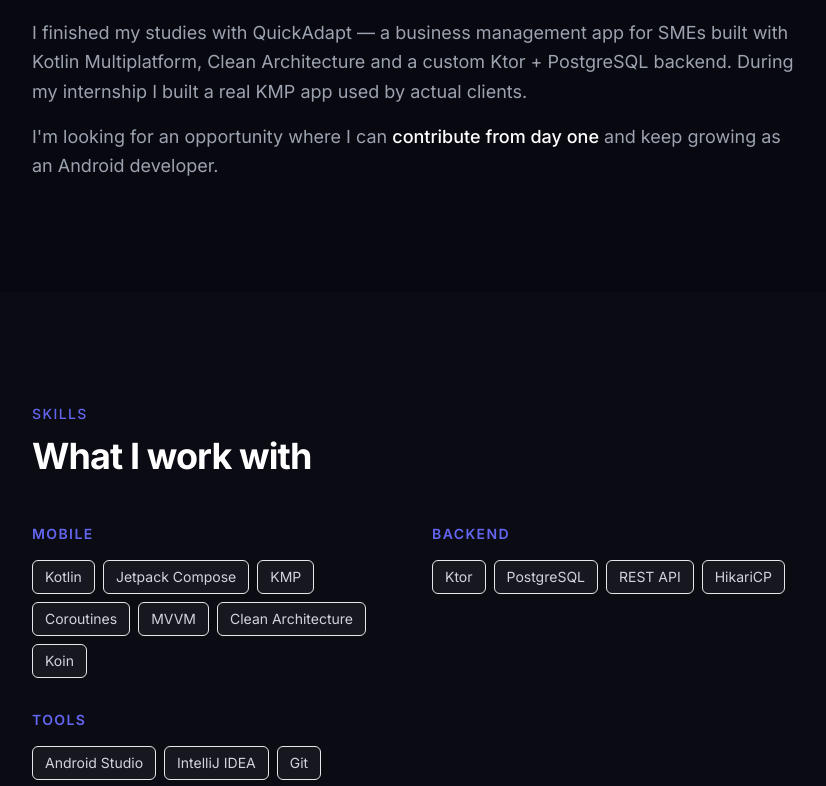
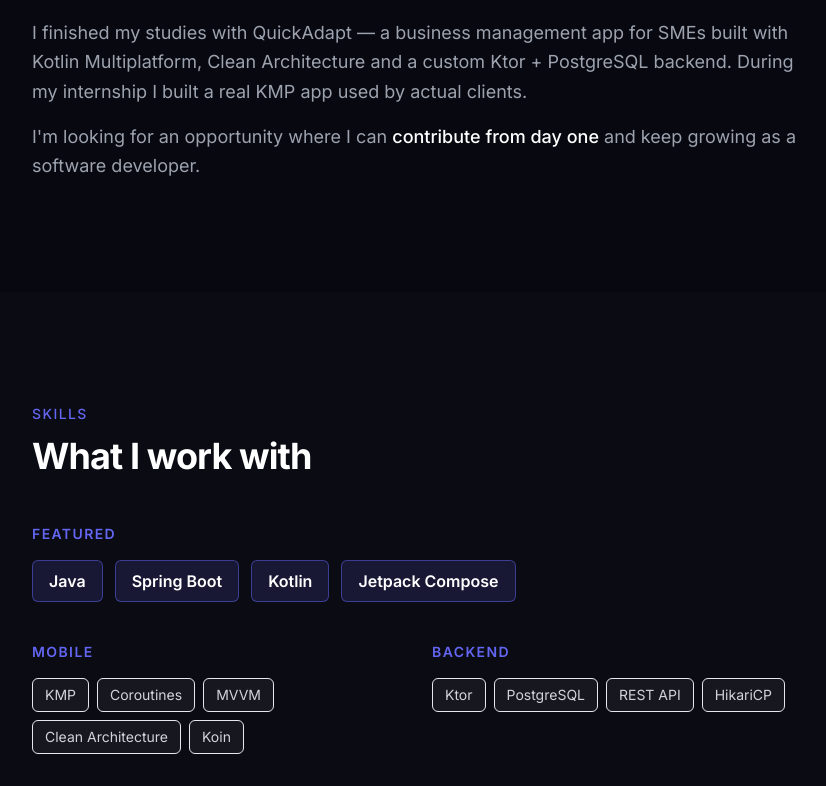
Before and after one commit to DavidBertsan/DavidBertsan.github.io, a React (Vite) app: page / in a window 1280 px wide. Shown: the part 1243-2029 px from the top of the page, without its empty margins (224-1050 px from the left). Built offline with nearby package versions, Linux system fonts and the light colour scheme.

Commit message:
feat: reposition portfolio as software developer with featured Java/Spring stack

```diff
--- a/index.html
+++ b/index.html
@@ -4,7 +4,7 @@
     <meta charset="UTF-8" />
     <link rel="icon" type="image/svg+xml" href="/favicon.svg" />
     <meta name="viewport" content="width=device-width, initial-scale=1.0" />
-    <meta name="description" content="David Bertomeu — Android & Multiplatform Developer. TFG DAM 2026." />
+    <meta name="description" content="David Bertomeu — Software Developer. TFG DAM 2026." />
     <title>David Bertomeu | Developer</title>
     <link rel="preconnect" href="https://fonts.googleapis.com" />
     <link rel="preconnect" href="https://fonts.gstatic.com" crossorigin />
--- a/src/LangContext.jsx
+++ b/src/LangContext.jsx
@@ -4,7 +4,7 @@ const translations = {
   en: {
     nav: ['About', 'Skills', 'Projects', 'Contact'],
     hero_greeting: "Hello, I'm",
-    hero_titles: ['Android Developer', 'KMP Developer', 'DAM Graduate'],
+    hero_titles: ['Software Developer', 'Full Stack Developer', 'DAM Graduate'],
     hero_cv: 'Download CV',
     hero_cta: 'View Projects',
     hero_scroll: 'Scroll',
@@ -14,10 +14,11 @@ const translations = {
     about_p2: "I finished my studies with QuickAdapt — a business management app for SMEs built with Kotlin Multiplatform, Clean Architecture and a custom Ktor + PostgreSQL backend. During my internship I built a real KMP app used by actual clients.",
     about_p3_pre: "I'm looking for an opportunity where I can ",
     about_p3_hl: 'contribute from day one',
-    about_p3_suf: ' and keep growing as an Android developer.',
+    about_p3_suf: ' and keep growing as a software developer.',
     skills_label: 'Skills',
     skills_heading: 'What I work with',
     skills_tools: 'Tools',
+    skills_featured: 'Featured',
     projects_label: 'Projects',
     projects_heading: 'Selected work',
     contact_label: 'Contact',
@@ -27,7 +28,7 @@ const translations = {
   es: {
     nav: ['Sobre mí', 'Habilidades', 'Proyectos', 'Contacto'],
     hero_greeting: 'Hola, soy',
-    hero_titles: ['Desarrollador Android', 'Desarrollador KMP', 'Graduado en DAM'],
+    hero_titles: ['Desarrollador de Software','Desarrollador Full Stack', 'Graduado en DAM'],
     hero_cv: 'Descargar CV',
     hero_cta: 'Ver proyectos',
     hero_scroll: 'Bajar',
@@ -37,10 +38,11 @@ const translations = {
     about_p2: 'Terminé el ciclo con QuickAdapt — una app de gestión empresarial para PYMEs con Kotlin Multiplatform, Clean Architecture y backend propio con Ktor y PostgreSQL. En mis prácticas construí una app KMP real usada por clientes reales.',
     about_p3_pre: 'Busco una oportunidad donde pueda ',
     about_p3_hl: 'aportar desde el primer día',
-    about_p3_suf: ' y seguir creciendo como desarrollador Android.',
+    about_p3_suf: ' y seguir creciendo como desarrollador de software.',
     skills_label: 'Habilidades',
     skills_heading: 'Con qué trabajo',
     skills_tools: 'Herramientas',
+    skills_featured: 'Destacadas',
     projects_label: 'Proyectos',
     projects_heading: 'Trabajo seleccionado',
     contact_label: 'Contacto',
--- a/src/components/Skills.jsx
+++ b/src/components/Skills.jsx
@@ -1,7 +1,9 @@
 import { useLang } from '../LangContext'
 
+const featured = ['Java', 'Spring Boot', 'Kotlin', 'Jetpack Compose']
+
 const groups = [
-  { labelKey: 'Mobile',    skills: ['Kotlin', 'Jetpack Compose', 'KMP', 'Coroutines', 'MVVM', 'Clean Architecture', 'Koin'] },
+  { labelKey: 'Mobile',    skills: ['KMP', 'Coroutines', 'MVVM', 'Clean Architecture', 'Koin'] },
   { labelKey: 'Backend',   skills: ['Ktor', 'PostgreSQL', 'REST API', 'HikariCP'] },
   { labelKey: 'tools',     skills: ['Android Studio', 'IntelliJ IDEA', 'Git', 'GitHub', 'Scrum'] },
 ]
@@ -18,6 +20,23 @@ export default function Skills() {
         <h2 className="reveal reveal-delay-1 text-3xl md:text-4xl font-bold text-white mb-12 tracking-tight">
           {t.skills_heading}
         </h2>
+
+        <div className="reveal mb-10">
+          <h3 className="text-sm font-semibold text-accent tracking-widest uppercase mb-4">
+            {t.skills_featured}
+          </h3>
+          <div className="flex flex-wrap gap-3">
+            {featured.map((skill, idx) => (
+              <span
+                key={skill}
+                className="chip-animate px-4 py-2 text-base font-semibold text-white bg-accent/15 border border-accent/50 rounded-md hover:bg-accent/25 transition-all duration-200"
+                style={{ animationDelay: `${idx * 0.05}s` }}
+              >
+                {skill}
+              </span>
+            ))}
+          </div>
+        </div>
 
         <div className="grid sm:grid-cols-2 gap-8">
           {groups.map((group, i) => (
```
